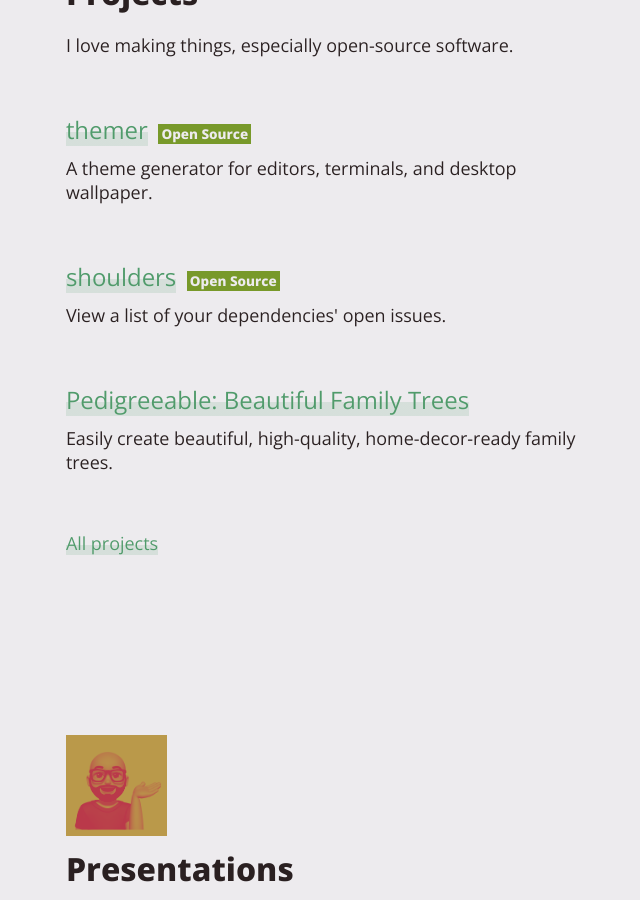
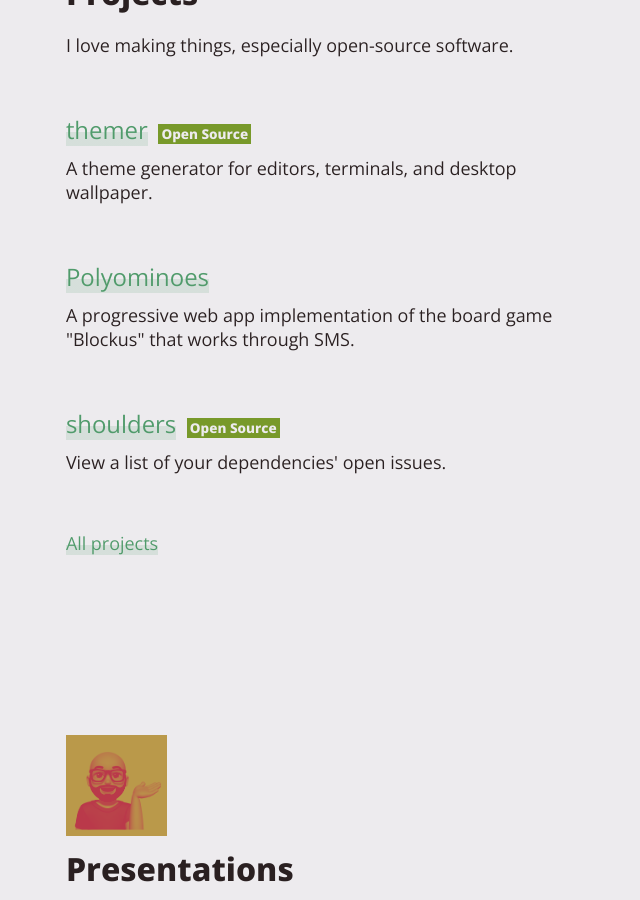
Before and after one commit to mjswensen/mjswensen.com, a Jekyll site: the page built from index.html, in a window 1280 px wide and 900 px high, scrolled down 2003 px. Shown: the whole window, without its empty margins (308-948 px from the left). Built offline with Jekyll 4.4.1, drawn with Linux system fonts in a browser that asks for light colours.

Commit message:
Add polyominoes to projects list

```diff
--- a/_data/projects.yml
+++ b/_data/projects.yml
@@ -4,6 +4,11 @@
   openSource: true
   openSourceUrl: https://github.com/mjswensen/themer
   externalUrl: https://themer.dev
+- title: Polyominoes
+  current: true
+  description: A progressive web app implementation of the board game "Blockus" that works through SMS.
+  openSource: false
+  externalUrl: https://polyominoes.club
 - title: shoulders
   current: true
   description: View a list of your dependencies' open issues.
```
